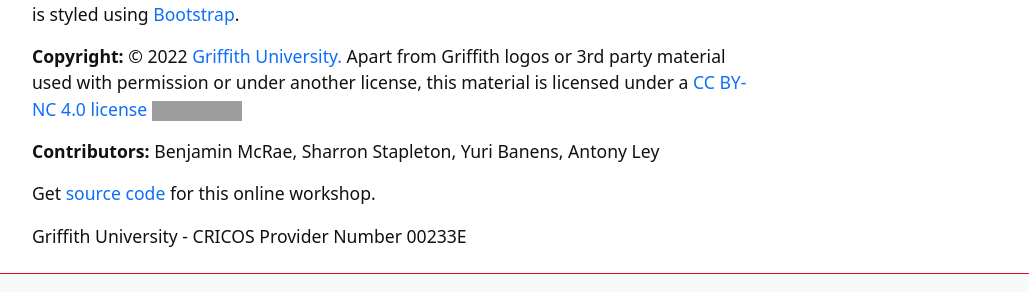
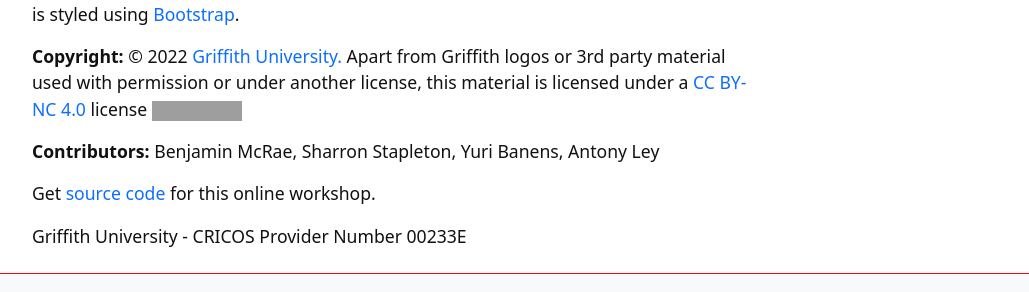
Before and after one commit to GULibrarySandbox/intro-text-mining-analysis-2022, a Jekyll site: the page built from index.md, in a window 1280 px wide and 900 px high, scrolled down 1561 px. Shown: the part 271-563 px from the top of the window, without its empty margins (245-1274 px from the left). Built offline with Jekyll 4.4.1, drawn with Linux system fonts in a browser that asks for light colours; grey boxes are pictures that could not be loaded.

```diff
--- a/_includes/template/credits.html
+++ b/_includes/template/credits.html
@@ -1,6 +1,6 @@
 <p>Griffith University acknowledges the people who are the <a href="https://www.griffith.edu.au/about-griffith/first-peoples" target="_blank" rel="noopener">traditional custodians of the land</a> and pays respect to the Elders, past and present, and extends that respect to all Aboriginal and Torres Strait Islander peoples.</p>---
 <p><strong>Theme:</strong> <a href="https://github.com/evanwill/workshop-template-b" target="_blank" rel="noopener">workshop-template-b</a> by <a href="https://github.com/evanwill/" target="_blank" rel="noopener">evanwill</a> is built using <a href="https://jekyllrb.com/" target="_blank" rel="noopener">Jekyll</a> on <a href="https://pages.github.com/" target="_blank" rel="noopener">GitHub Pages</a>. The site is styled using <a href="https://getbootstrap.com/" target="_blank" rel="noopener">Bootstrap</a>.</p>
-<p><strong>Copyright:</strong> © {{ site.pub_year}} <a href="https://www.griffith.edu.au/library" target="_blank" rel="noopener">Griffith University.</a> Apart from Griffith logos or 3rd party material used with permission or under another license, this material is licensed under a <a href="https://creativecommons.org/licenses/by-nc/4.0/" rel="license">CC BY-NC 4.0 license</a> <img src="https://licensebuttons.net/l/by-nc/4.0/88x31.png" alt="Creative Commons License" /></p>
+<p><strong>Copyright:</strong> © {{ site.pub_year}} <a href="https://www.griffith.edu.au/library" target="_blank" rel="noopener">Griffith University.</a> Apart from Griffith logos or 3rd party material used with permission or under another license, this material is licensed under a <a href="https://creativecommons.org/licenses/by-nc/4.0/" rel="license">CC BY-NC 4.0 </a>license <img src="https://licensebuttons.net/l/by-nc/4.0/88x31.png" alt="Creative Commons License" /></p>
 <p><strong>Contributors:</strong> {% include_relative /CONTRIBUTING.md %}</p>
-Get <a href="{{ site.source-code }}" target="_blank" rel="noopener">source code</a> for this online workshop.
+<p>Get <a href="{{ site.source-code }}" target="_blank" rel="noopener">source code</a> for this online workshop.</p>
 <p>Griffith University - CRICOS Provider Number 00233E</p>
```
